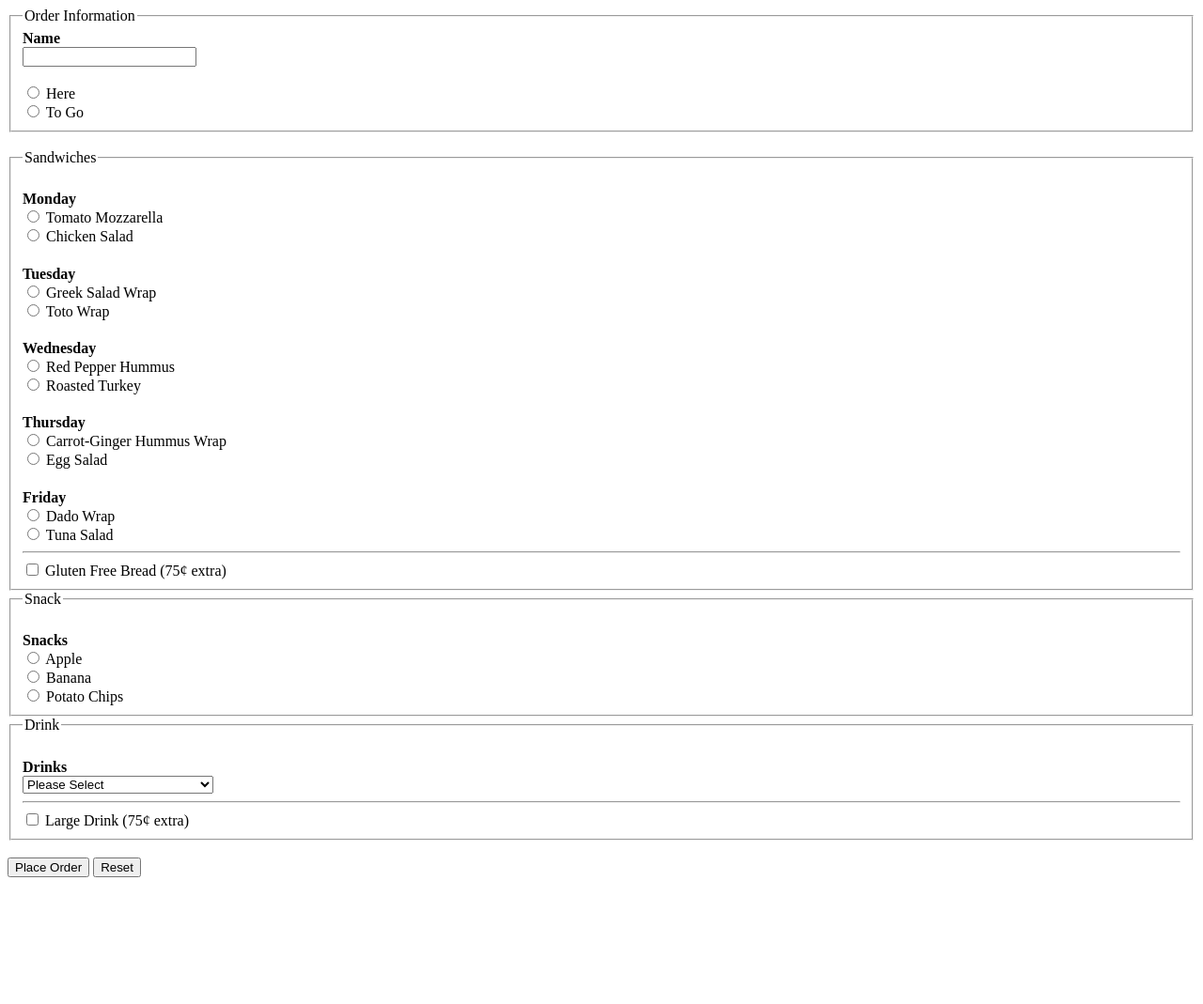
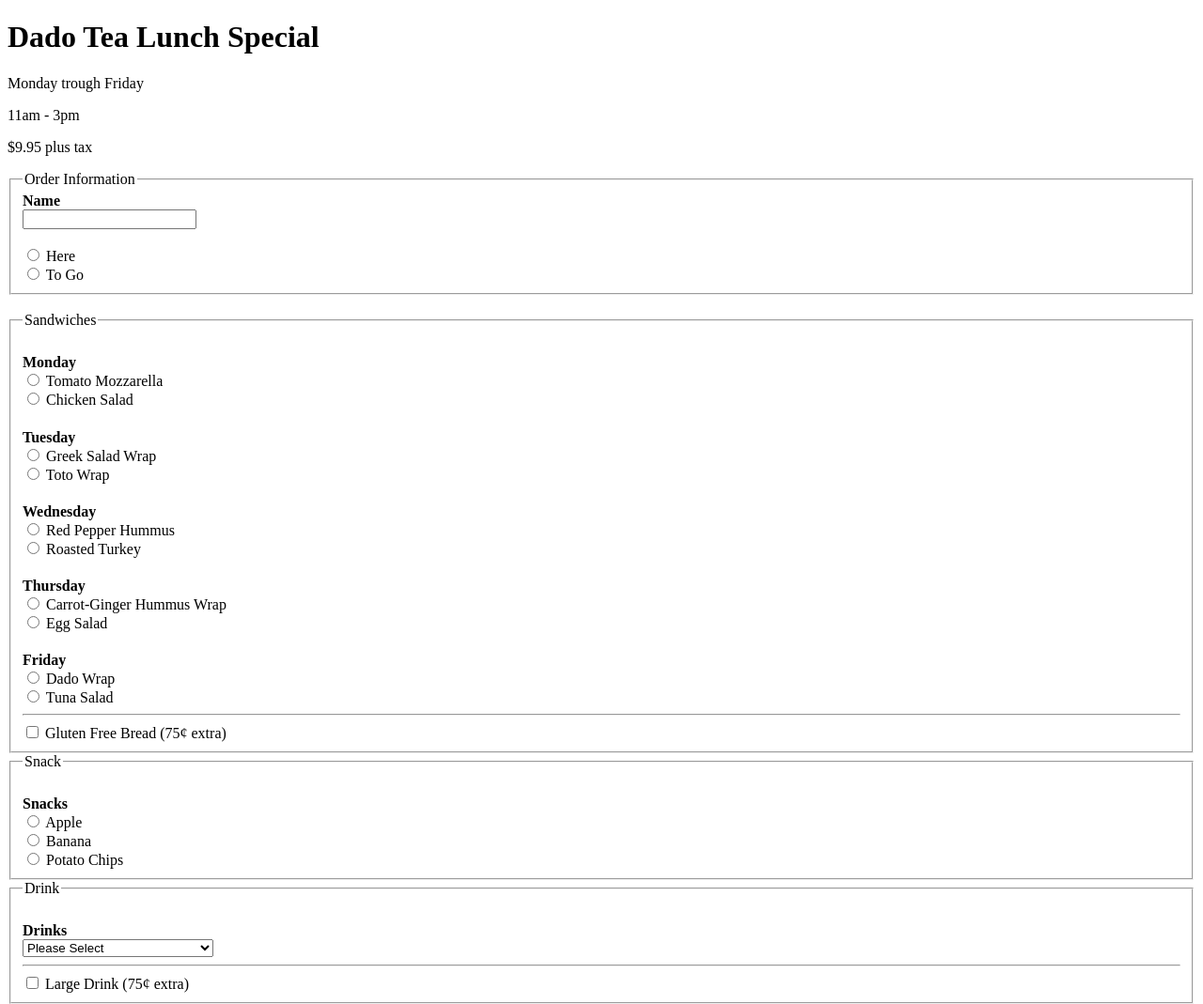
Before and after one commit to ValentinoTrenchev/avenga-html-css, a plain HTML site: page form.html in a window 1280 px wide. Shown: the top 1069 px of the page at 94% size. Before the commit the page ends 942 px from the top, so only its background shows below. Drawn offline with Linux system fonts and the light colour scheme.

Commit message:
intro text added

```diff
--- a/form.html
+++ b/form.html
@@ -6,6 +6,10 @@
     <title>Form</title>
   </head>
   <body>
+    <h1>Dado Tea Lunch Special</h1>
+    <p>Monday trough Friday</p>
+    <p>11am - 3pm</p>
+    <p>$9.95 plus tax</p>
     <form action="" method="post">
       <fieldset>
         <legend>Order Information</legend>
```
